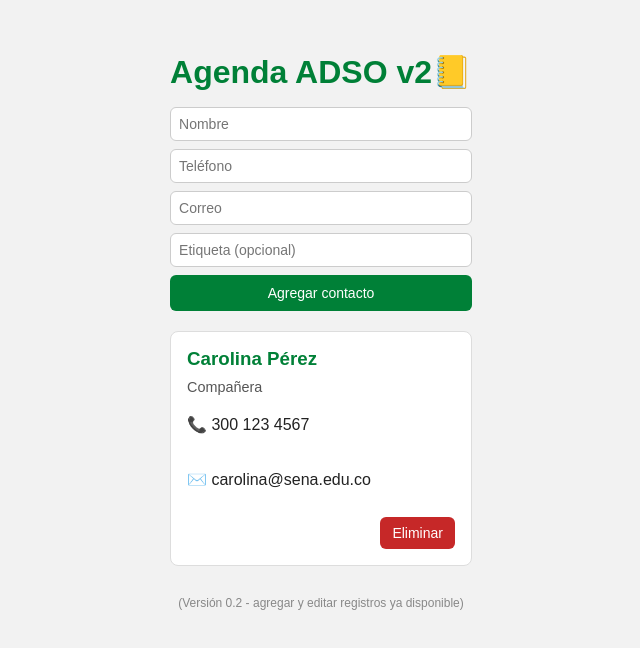
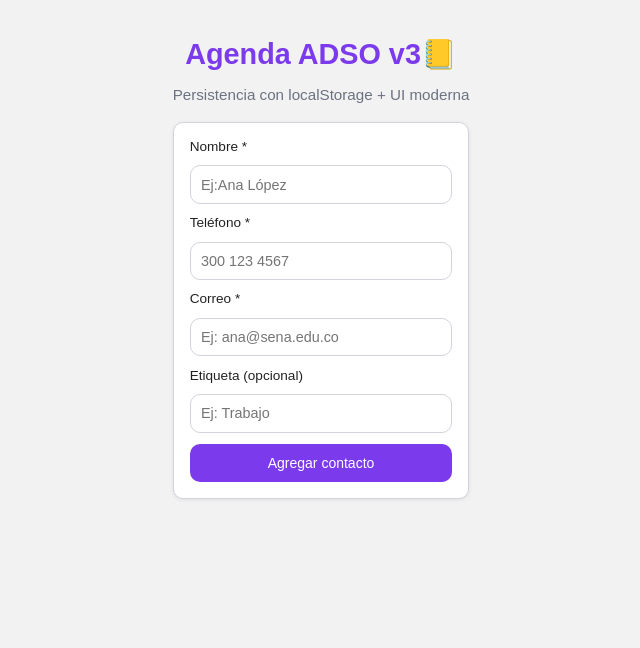
Before and after one commit to Serna-Sebastian-06/Agenda-ADSO, a React (Vite) app: page / in a window 1280 px wide. Shown: the top 648 px of the page, without its empty margins (319-959 px from the left). Built offline with nearby package versions, Linux system fonts and the light colour scheme.

Commit message:
Clase_5_Agenda_ADSO_v3_LocalStorage

```diff
--- a/src/App.css
+++ b/src/App.css
@@ -1,94 +1,113 @@
-/* Contenedor principal de toda la aplicación */
-.app-container {
-  max-width: 400px;       /* ancho tipo app móvil */
-  margin: 20px auto;      /* centra la app en la pantalla */
-  font-family: sans-serif;
+:root {
+  --morado: #7c3aed;
+  --morado-oscuro: #5b21b6;
+  --gris: #374151;
+  --borde: #d1d5db;
+  --error: #dc2626;
+  --radio: 10px;
+  --shadow: 0 1px 4px rgba(0, 0, 0, 0.08);
 }
 
-/* Título grande "Agenda ADSO 📒" */
+body {
+  background: #f8fafc;
+  font-family: "Inter", Arial, sans-serif;
+  margin: 0;
+  color: var(--gris);
+}
+
+.app-container {
+  max-width: 700px;
+  margin: 2rem auto;
+  padding: 0 1rem;
+}
+
 .app-title {
   text-align: center;
-  color: #008037;         /* verde SENA */
-  margin-bottom: 20px;
+  font-size: 1.8rem;
+  font-weight: 700;
+  color: var(--morado);
+  margin: 0.3rem 0;
 }
 
-/* Texto pequeño bajo el título ("Contactos guardados") */
-.app-subtitle {
+.subtitulo {
   text-align: center;
-  font-size: 14px;
-  color: #555;
-  margin-top: 0;
-  margin-bottom: 16px;
+  font-size: 0.95rem;
+  color: #6b7280;
+  margin-bottom: 1.2rem;
 }
 
-/* Tarjeta de cada contacto */
-.card-contacto {
-  border: 1px solid gray;
-  background-color: #f9f9f9;
-  padding: 10px;
-  margin: 5px 0;
-  border-radius: 8px;
+.form-contacto {
+  background: #fff;
+  padding: 1rem;
+  border: 1px solid var(--borde);
+  border-radius: var(--radio);
+  box-shadow: var(--shadow);
+  display: flex;
+  flex-direction: column;
+  gap: 0.7rem;
+  margin-bottom: 1.2rem;
 }
 
-/* Nombre del contacto dentro de la tarjeta */
-.card-nombre {
-  margin: 0 0 6px 0;
-  font-size: 16px;
-  font-weight: bold;
+label {
+  font-size: 0.85rem;
+  font-weight: 500;
 }
 
-/* Líneas de información (teléfono, correo) */
-.card-linea {
-  margin: 4px 0;
-  font-size: 14px;
+input {
+  padding: 0.65rem;
+  border: 1px solid var(--borde);
+  border-radius: var(--radio);
+  font-size: 0.9rem;
 }
 
-/* Etiqueta del contacto (por ejemplo "Instructor", "Cliente", "Compañera") */
-.card-etiqueta {
-  margin: 4px 0;
-  font-size: 12px;
-  color: green;
+.btn-primario {
+  background: var(--morado);
+  color: #fff;
+  padding: 0.7rem;
+  border: 0;
+  border-radius: var(--radio);
+  cursor: pointer;
+  transition: 0.2s;
 }
 
-/* Nota final al pie ("Versión 0.1...") */
-.app-nota {
-  font-size: 12px;
-  text-align: center;
-  margin-top: 30px;
-  color: #888;
+.btn-primario:hover {
+  background: var(--morado-oscuro);
 }
 
-.app-container { max-width: 520px; margin: 2rem auto; font-family: Arial, sans-serif; }
-.app-title { color:#008037; text-align:center; margin-bottom:1rem; }
+.tarjeta-contacto {
+  background: #fff;
+  border: 1px solid var(--borde);
+  border-radius: var(--radio);
+  padding: 1rem;
+  box-shadow: var(--shadow);
+  display: flex;
+  flex-direction: column;
+  gap: 0.4rem;
+  margin-bottom: 0.7rem;
+}
 
-.form-contacto { display:flex; flex-direction:column; gap:8px; margin-bottom:20px; }
-.form-contacto input { padding:8px; border-radius:6px; border:1px solid #ccc; font-size:14px; }
-.form-contacto button { background:#008037; color:#fff; border:0; padding:10px; border-radius:6px; cursor:pointer; }
-.form-contacto button:hover { background:#006b2f; }
+.tarjeta-contacto h3 {
+  margin: 0;
+  font-weight: 600;
+  color: var(--morado-oscuro);
+}
 
-.tarjeta-contacto { border:1px solid #ddd; border-radius:8px; padding:1rem; background:#fff; margin-bottom:.5rem; }
-.tarjeta-contacto h3 { color:#008037; margin:0 0 .3rem; }
-.btn-eliminar { margin-top:.15rem; background:#c62828; color:#fff; border:0; padding:.5rem .75rem; border-radius:6px; cursor:pointer; }
-.btn-eliminar:hover { background:#8e0000; }
-
-/* Espaciados dentro de la tarjeta */
-.tarjeta-contacto { display: flex; flex-direction: column; gap: 4px; }
-
-/* Estilo opcional para las líneas de datos */
-.tarjeta-contacto .dato { margin: 0; color: #333; }
-
-/* La etiqueta (rol) en su propia línea */
-.tarjeta-contacto .tag {
-  margin: 0;
-  color: #555;
-  font-size: 0.9rem;}
-
-  /* Contenedor del botón: lo empuja hacia la derecha y separa del contenido */
-.tarjeta-contacto .acciones {
-  margin-top: 8px;
+.acciones {
   display: flex;
   justify-content: flex-end;
+  margin-top: 0.3rem;
 }
 
-/* Si ya tenías margen en .btn-eliminar, puedes quitarlo */
-.btn-eliminar { margin-top: 0; }
+.btn-eliminar {
+  background: var(--error);
+  color: #fff;
+  padding: 0.45rem 0.75rem;
+  border: 0;
+  border-radius: var(--radio);
+  cursor: pointer;
+  font-size: 0.85rem;
+}
+
+.btn-eliminar:hover {
+  filter: brightness(0.85);
+}
--- a/src/App.jsx
+++ b/src/App.jsx
@@ -1,32 +1,37 @@
-import { useState } from "react";
+import { useState, useEffect } from "react";
 import "./App.css";
 import ContactoCard from "./components/ContactoCard";
 import FormularioContacto from "./components/FormularioContacto";
+
 export default function App() {
-  // Esta es nuestra "base de datos" inicial quemada en el código
-  const [contactos, setContactos] = useState([
-    {
-      id: 1,
-      nombre: "Carolina Pérez",
-      telefono: "300 123 4567",
-      correo: "carolina@sena.edu.co",
-      etiqueta: "Compañera",
-    },
-  ]);
+  const contactosGuardados =
+    JSON.parse(localStorage.getItem("contactos")) || [];
+
+  const [contactos, setContactos] = useState(contactosGuardados);
+
+
+  useEffect(() => {
+    localStorage.setItem("contactos", JSON.stringify(contactos));
+  }, [contactos]);
+
 
   // Agregar
   const agregarContacto = (nuevo) => {
-    setContactos((prev) => [...prev, { id: Date.now(), ...nuevo }]);
+    setContactos((prev) => [...prev, nuevo ]);
   };
 
   // Eliminar
-  const eliminarContacto = (id) => {
-    setContactos((prev) => prev.filter((c) => c.id !== id));
+  const eliminarContacto = (correo) => {
+    setContactos((prev) => prev.filter((c) => c.correo !== correo));
   };
 
   return (
     <main className="app-container">
-      <h1 className="app-title">Agenda ADSO v2📒</h1>
+      <h1 className="app-title">Agenda ADSO v3📒</h1>
+            <p className="subtitulo">
+        Persistencia con localStorage + UI moderna
+      </p>
+
 
       <FormularioContacto onAgregar={agregarContacto}/>
 
@@ -34,8 +39,8 @@
       {/* Recorremos el arreglo contactos y pintamos una tarjeta por cada uno */}
       {contactos.map((c) => (
         <ContactoCard
-          key={c.id} // key única para React
-          id={c.id} //id asignado a cada registro
+          key={c.correo} // key única para React
+          // id={c.id} //id asignado a cada registro
           nombre={c.nombre} // prop nombre
           telefono={c.telefono} // prop telefono
           correo={c.correo} // prop correo
@@ -43,12 +48,7 @@
           onDelete={eliminarContacto} //prop que da la opción para eliminar registro
         />
       ))}
-
       </section>
-
-      <p className="app-nota">
-        (Versión 0.2 - agregar y editar registros ya disponible)
-      </p>
     </main>
   );
 }
--- a/src/components/ContactoCard.jsx
+++ b/src/components/ContactoCard.jsx
@@ -1,5 +1,4 @@
 export default function ContactoCard({
-  id,
   nombre,
   telefono,
   correo,
@@ -18,7 +17,7 @@
         <button
           type="button"
           className="btn-eliminar"
-          onClick={() => onDelete(id)}
+          onClick={() => onDelete(correo)}
         >
           Eliminar
         </button>
--- a/src/components/FormularioContacto.jsx
+++ b/src/components/FormularioContacto.jsx
@@ -25,31 +25,39 @@
 
     return (
         <form onSubmit={onSubmit} className="form-contacto">
+
+        <label>Nombre *</label>
         <input
         name="nombre"
-        placeholder="Nombre"
+        placeholder="Ej:Ana López"
         value={form.nombre}
         onChange={onChange}
         />
+
+        <label>Teléfono *</label>
         <input
         name="telefono"
-        placeholder="Teléfono"
+        placeholder="300 123 4567"
         value={form.telefono}
         onChange={onChange}
         />
+
+         <label>Correo *</label>
         <input
         name="correo"
-        placeholder="Correo"
+        placeholder="Ej: ana@sena.edu.co"
         value={form.correo}
         onChange={onChange}
       />
+
+      <label>Etiqueta (opcional)</label>
       <input
         name="etiqueta"
-        placeholder="Etiqueta (opcional)"
+        placeholder="Ej: Trabajo"
         value={form.etiqueta}
         onChange={onChange}
       />
-      <button type="submit">Agregar contacto</button>
+      <button className="btn-primario">Agregar contacto</button>
       </form>
         );
 }
```
